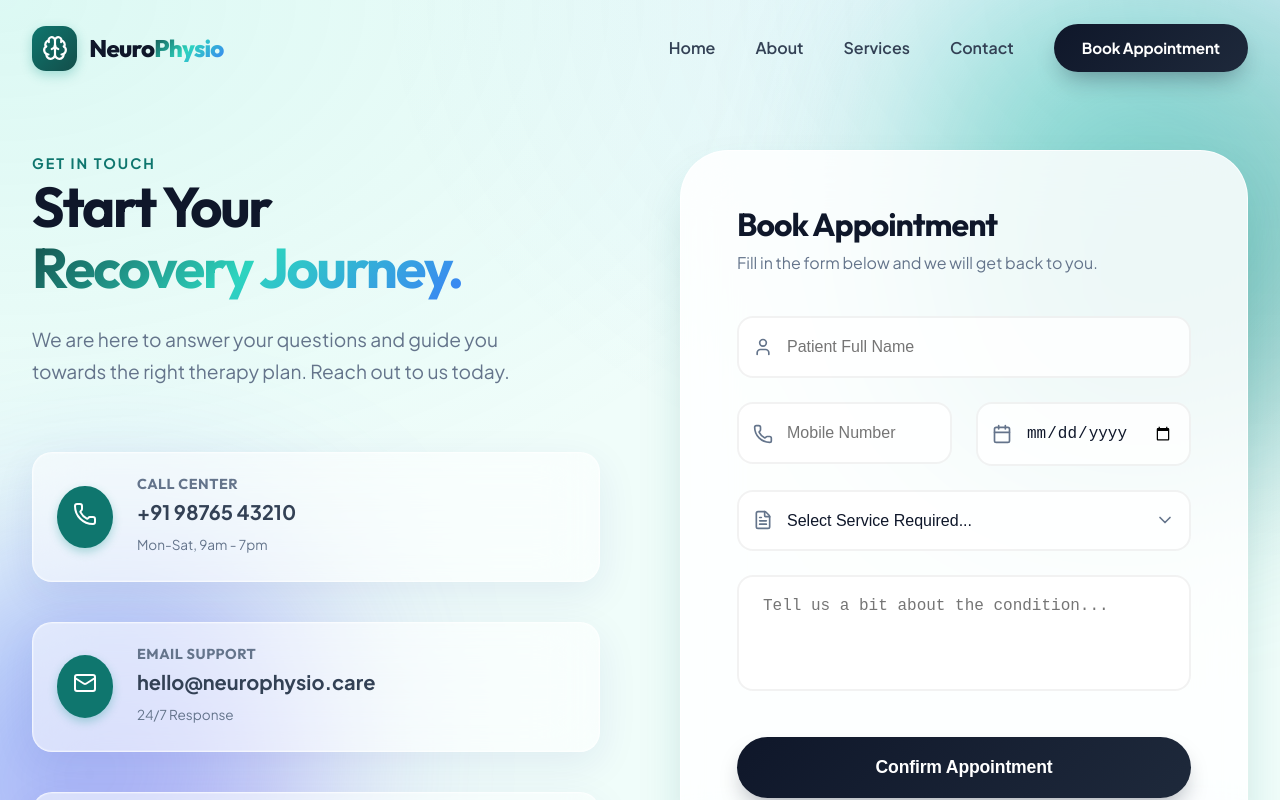
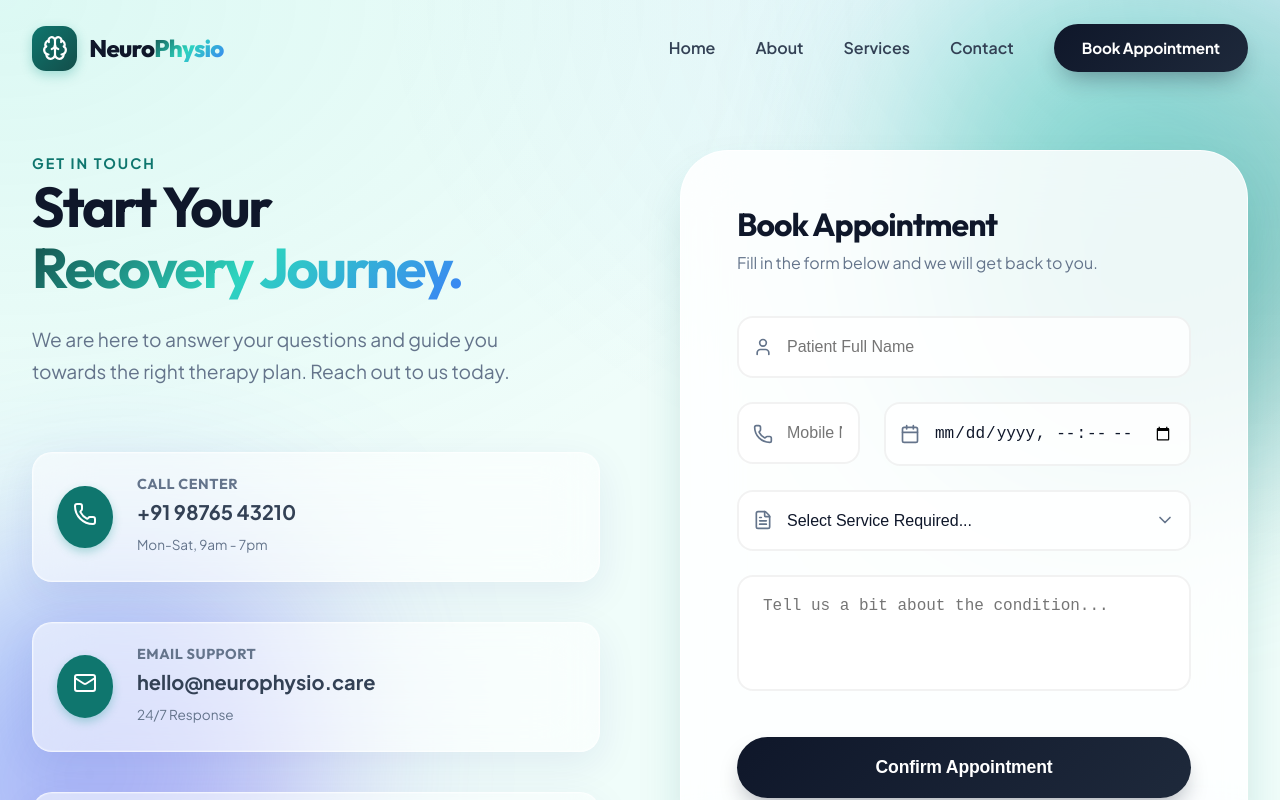
Before and after one commit to ujvaldesai01-cmyk/physio-neuro-care, a React (Vite) app in the folder client/: page /contact in a window 1280 px wide. Shown: the top 800 px of the page. Built offline with nearby package versions, Linux system fonts and the light colour scheme.

Commit message:
feat: Add datetime calendar input and integrate automatic WhatsApp deep link on successful booking

```diff
--- a/client/src/pages/AdminDashboard.jsx
+++ b/client/src/pages/AdminDashboard.jsx
@@ -54,7 +54,7 @@ const AdminDashboard = () => {
                                     <h4 style={{ fontSize: '1.25rem' }}>{appt.patientName}</h4>
                                     <div style={{ display: 'flex', gap: '1.5rem', color: 'var(--text-muted)', marginTop: '0.5rem' }}>
                                         <span style={{ display: 'flex', alignItems: 'center', gap: '0.5rem' }}><Phone size={16} /> {appt.phone}</span>
-                                        <span style={{ display: 'flex', alignItems: 'center', gap: '0.5rem' }}><Calendar size={16} /> {new Date(appt.date).toLocaleDateString()}</span>
+                                        <span style={{ display: 'flex', alignItems: 'center', gap: '0.5rem' }}><Calendar size={16} /> {new Date(appt.date).toLocaleString('en-IN', { dateStyle: 'medium', timeStyle: 'short' })}</span>
                                     </div>
                                     <div style={{ marginTop: '0.5rem' }}>
                                         <span style={{ background: '#e0f2fe', color: '#0369a1', padding: '0.25rem 0.75rem', borderRadius: '12px', fontSize: '0.875rem' }}>
--- a/client/src/pages/Contact.jsx
+++ b/client/src/pages/Contact.jsx
@@ -31,6 +31,21 @@ const Contact = () => {
 
             if (response.ok) {
                 setSubmitted(true);
+
+                try {
+                    const formattedDate = new Date(formData.date).toLocaleString('en-IN', {
+                        dateStyle: 'medium',
+                        timeStyle: 'short'
+                    });
+
+                    const waMessage = `*New Appointment Request*%0A%0A*Name:* ${formData.name}%0A*Phone:* ${formData.phone}%0A*Date & Time:* ${formattedDate}%0A*Service:* ${formData.service}%0A*Notes:* ${formData.message || 'None'}`;
+                    const whatsappUrl = `https://wa.me/919512346056?text=${waMessage}`;
+
+                    window.open(whatsappUrl, '_blank');
+                } catch (e) {
+                    console.error("WhatsApp redirect failed", e);
+                }
+
                 setFormData({ name: '', phone: '', service: '', date: '', message: '' });
             } else {
                 setError('Something went wrong. Please try again.');
@@ -179,7 +194,7 @@ const Contact = () => {
                                         <div style={{ position: 'relative' }}>
                                             <Calendar size={20} style={iconStyle('date')} />
                                             <input
-                                                type="date"
+                                                type="datetime-local"
                                                 name="date"
                                                 required
                                                 style={inputStyle('date')}
```
